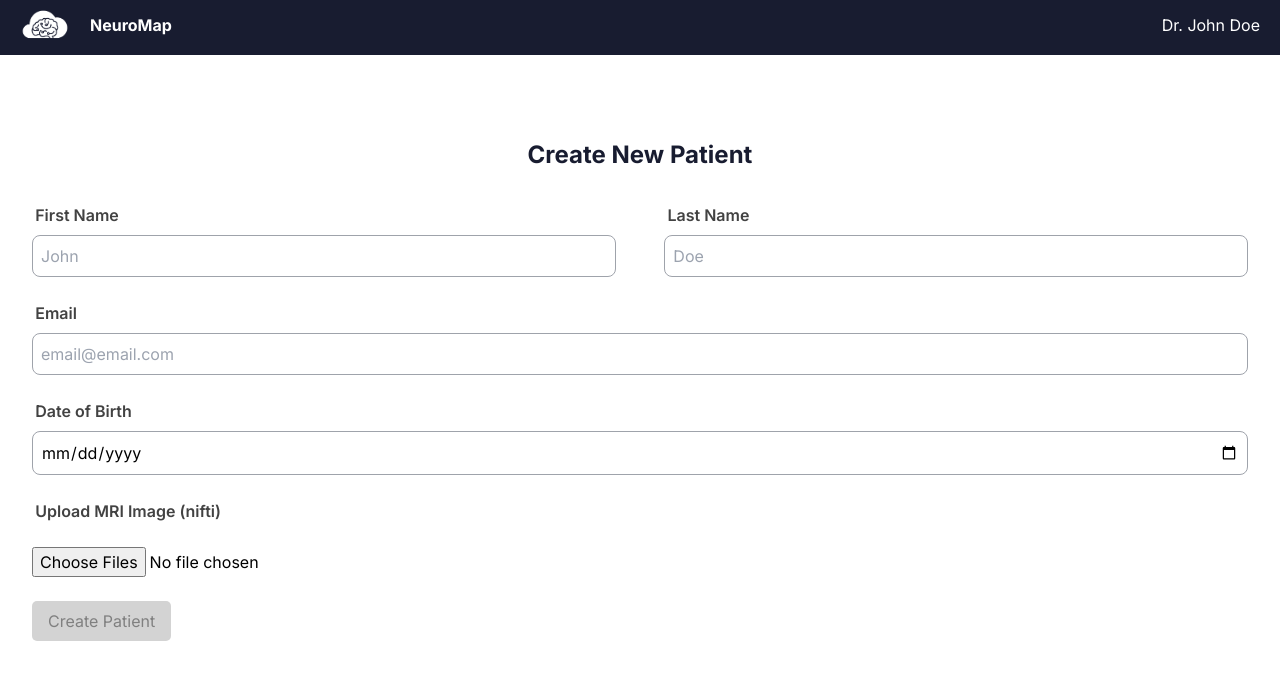
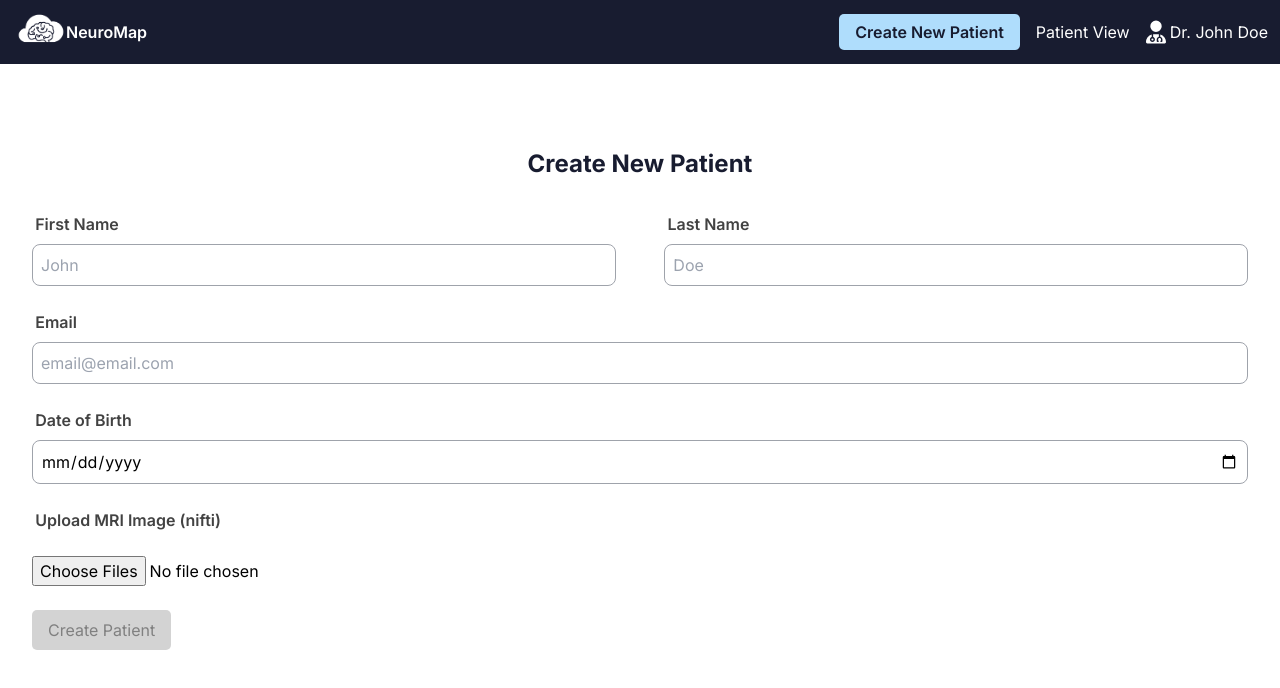
Before and after one commit to zoeyz101/brain-tumor-segmentation-frontend, a Next.js app: page /patient-creation in a window 1280 px wide. Shown: the top 688 px of the page. Built offline with nearby package versions, Linux system fonts and the light colour scheme.

Commit message:
styling buttons and right side of nav bar

```diff
--- a/src/app/navbar/navbar.css
+++ b/src/app/navbar/navbar.css
@@ -2,33 +2,51 @@
     background-color: var(--dark-accent-color);
     color: #ffffff;
     width: 100%;
-    height: 55px;
+    height: 4rem;
+    display:flex;
+    align-items: center;
+    padding: 1rem;
 }
-
+.nav-left{
+    display:flex;
+    align-items: center;
+    font-weight: 600;
+}
+.icon{
+    height: 1.5rem;
+}
 ul {
     list-style-type: none;
-    margin: 0;
-    padding: 0;
-    overflow: hidden;
+    display: flex;
+    align-items: center;
+    margin-right: 0.5rem;
 }
 
 li {
-    float: left;
-    padding-left: 20px;
+    margin: 0 0.5rem;
+    cursor: pointer;
+    white-space: nowrap;
     display: flex;
-    justify-content: center;
-    align-content: center;
-    flex-direction:column;
-    height: 50px;
 }
 
-.right {
-    float: right !important;
-    padding-right: 20px;
+a{
+    text-decoration: none;
+    color: #ffffff;
+    &:hover{
+        color: #afddfc ;
+    }
 }
 
-.centre {
-    position: absolute;
-    left: 50%;
-    transform: translate(-50%);
+.nav-button{
+    background-color: #afddfc;
+    color: var(--dark-accent-color);
+    border: none;
+    cursor: pointer;
+    font-size: 1rem;
+    font-weight: 600;
+    padding: 0.35rem 1rem;
+    &:hover{
+        color: #afddfc ;
+        border:#afddfc solid 2px;
+    }
 }
--- a/src/app/navbar/navbar.js
+++ /dev/null
@@ -1,58 +0,0 @@
-'use client';
-
-import React from 'react';
-import Image from 'next/image';
-import SearchBar from '../search-bar/search-bar';
-import { useRouter } from 'next/navigation';
-import './navbar.css';
-import * as CONSTANTS from '../constants';
-
-var logo = require('../../assets/dark_logo_image_only.png');
-
-function NavBar({view}) {
-  const router = useRouter();
-
-  const goToPatientView = () => {
-    router.push(CONSTANTS.PATIENT_VIEW);
-  }
-
-  const goToPatientCreation = () => {
-    router.push(CONSTANTS.PATIENT_CREATION);
-  }
-
-  const goToPhysicianView = () => {
-    router.push(CONSTANTS.PHYSICIAN_VIEW);
-  }
-
-  const isPhysician = view == 'physician';
-  const isPatient = view == 'patient';
-
-  return (
-    <div className='Navbar'>
-      <ul>
-        <li style={{paddingTop: '5px'}}><Image src={logo} width={50} height={50} alt='Logo'/></li>
-        <li><b>NeuroMap</b></li>
-        <li className='right'>Dr. John Doe</li>
-        {
-          isPhysician ? (
-            <>
-              <li className='centre'><SearchBar /></li>
-              <li className='right btn' onClick={goToPatientCreation}>[Create New Patient]</li>
-              <li className='right btn' onClick={goToPatientView}>[See Patient View]</li>
-            </>)
-          : null
-        }
-        {
-          isPatient ? (
-            <>
-              <li className='btn' onClick={goToPhysicianView}>[Return to Physician View]</li>
-              <li>[Send to Patient]</li>
-            </>)
-          : null
-        }
-      </ul>
-    </div>
-  )
-}
-
-export default NavBar;
--- /dev/null
+++ b/src/app/navbar/navbar.tsx
@@ -0,0 +1,77 @@
+'use client';
+
+import React from 'react';
+import Image from 'next/image';
+import SearchBar from '../search-bar/search-bar';
+import { useRouter } from 'next/navigation';
+import './navbar.css';
+import * as CONSTANTS from '../constants';
+
+var logo = require('../../assets/dark_logo_image_only.png');
+var physician_icon = require('../../assets/user-doctor-solid.svg');
+
+type view = 'physician' | 'patient' | 'create' | 'segmentation';
+
+interface NavBarProps {
+  view: view;
+  userList?: string[]; // Optional array of strings
+}
+
+const NavBar: React.FC<NavBarProps> = ({view, userList }) => {
+  const router = useRouter();
+
+  const goToPatientView = () => {
+    router.push(CONSTANTS.PATIENT_VIEW);
+  }
+
+  const goToPatientCreation = () => {
+    router.push(CONSTANTS.PATIENT_CREATION);
+  }
+
+  const goToPhysicianView = () => {
+    router.push(CONSTANTS.PHYSICIAN_VIEW);
+  }
+
+  const isPhysician = view == 'physician';
+  const isPatient = view == 'patient';
+
+  return (
+    <div className='Navbar'>
+      <div className='nav-left'>
+        <Image src={logo} width={50} height={50} alt='Logo'/>
+        <p>NeuroMap</p>
+        {/* {isPhysician? <SearchBar /> : null} */}
+      </div>
+
+      <ul>
+        {
+          isPhysician ? (
+            <>
+              <li>
+                <button className='nav-button' onClick={goToPatientCreation}> Create New Patient </button>
+              </li>
+              <li>
+                <a onClick={goToPatientView}>Patient View</a>
+              </li>
+            </>)
+          : null
+        }
+        {
+          isPatient ? (
+            <>
+              <li>
+                <a onClick={goToPhysicianView}>[Return to Physician View] </a>
+              </li>
+              <li>
+                <a>Send to Patient </a>
+              </li>
+          </>)
+          : null
+        }
+        <li><Image className='mr-1'width={20} height={10} src={physician_icon} alt="icon"/> Dr. John Doe</li>
+      </ul>
+    </div>
+  )
+}
+
+export default NavBar;
--- a/src/app/patient-creation/page.tsx
+++ b/src/app/patient-creation/page.tsx
@@ -7,7 +7,6 @@ import { useRouter } from 'next/navigation';
 import Navbar from '../navbar/navbar';
 import './patient-creation.css';
 import * as CONSTANTS from '../constants';
-import { Nav } from 'react-bootstrap';
 
 export default function Page() {
   const router = useRouter();
@@ -33,7 +32,7 @@ export default function Page() {
   });
   const [fileData, setFileData] = useState(null);
 
-  function disabled() {
+  const disabled: () => boolean = () => {
      return (
       formData.firstName.trim() == '' ||
       formData.lastName.trim() == '' ||
@@ -63,7 +62,7 @@ export default function Page() {
 
   return(
     <>
-    <Navbar view="create"/>
+    <Navbar view="physician"/>
     <div className='create-patient'>
       <h1>Create New Patient</h1>
       <form className="content-center w-full" action={handleSubmit}>
```
Also changed, not shown: src/assets/user-doctor-solid.svg (added).
